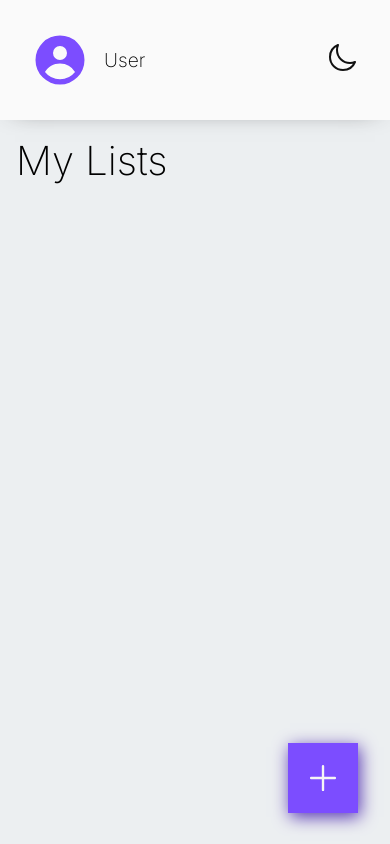
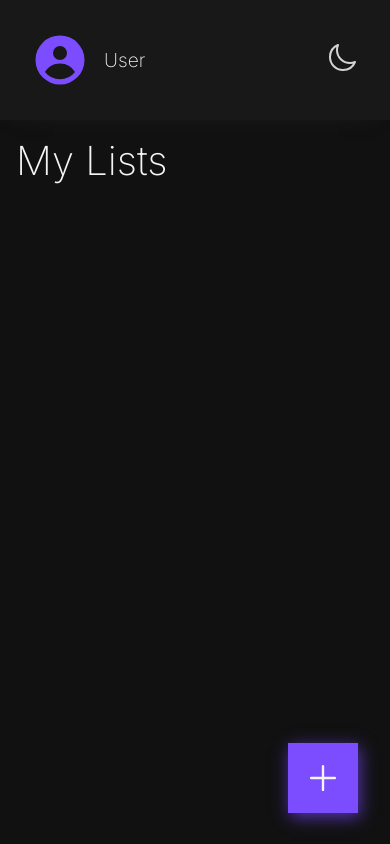
Before and after one commit to rodridelossantos/todo_vanilla, a plain HTML site: page index.html in a window 390 px wide. Drawn offline with Linux system fonts and the light colour scheme.

Commit message:
complete dark theme toggle

```diff
--- a/script.js
+++ b/script.js
@@ -26,19 +26,38 @@ const ellipsesSvg = `<svg xmlns="http://www.w3.org/2000/svg" fill="none" viewBox
   <path stroke-linecap="round" stroke-linejoin="round" d="M12 6.75a.75.75 0 1 1 0-1.5.75.75 0 0 1 0 1.5ZM12 12.75a.75.75 0 1 1 0-1.5.75.75 0 0 1 0 1.5ZM12 18.75a.75.75 0 1 1 0-1.5.75.75 0 0 1 0 1.5Z" />
 </svg>
 `
-const moonSvg = `<svg xmlns="http://www.w3.org/2000/svg" fill="none" viewBox="0 0 24 24" stroke-width="1.5" stroke="currentColor" class="size-6">
+const moonSvg = `<svg class="moon_svg" id="moon_svg" xmlns="http://www.w3.org/2000/svg" fill="none" viewBox="0 0 24 24" stroke-width="1.5" stroke="currentColor" class="size-6">
   <path stroke-linecap="round" stroke-linejoin="round" d="M21.752 15.002A9.72 9.72 0 0 1 18 15.75c-5.385 0-9.75-4.365-9.75-9.75 0-1.33.266-2.597.748-3.752A9.753 9.753 0 0 0 3 11.25C3 16.635 7.365 21 12.75 21a9.753 9.753 0 0 0 9.002-5.998Z" />
 </svg>
 `
-const sunSvg = `<svg xmlns="http://www.w3.org/2000/svg" fill="none" viewBox="0 0 24 24" stroke-width="1.5" stroke="currentColor" class="size-6">
+const sunSvg = `<svg class="sun_svg" id="sun_svg" xmlns="http://www.w3.org/2000/svg" fill="none" viewBox="0 0 24 24" stroke-width="1.5" stroke="currentColor" class="size-6">
   <path stroke-linecap="round" stroke-linejoin="round" d="M12 3v2.25m6.364.386-1.591 1.591M21 12h-2.25m-.386 6.364-1.591-1.591M12 18.75V21m-4.773-4.227-1.591 1.591M5.25 12H3m4.227-4.773L5.636 5.636M15.75 12a3.75 3.75 0 1 1-7.5 0 3.75 3.75 0 0 1 7.5 0Z" />
 </svg>
 `
 
-// Usar clases utilitarias en vez de in-line styles.
 
+if (!localStorage.getItem("dark-theme")){
+localStorage.setItem("dark-theme", "true")
+}
 
-// tasks.style = "display: none"
+const setTheme = () => {
+    let isDark = JSON.parse(localStorage.getItem("dark-theme"));
+    if (isDark) {
+        document.body.classList.add("dark_mode")
+        darkModeDiv.innerHTML = moonSvg;
+    }
+    else {
+        document.body.classList.remove('dark_mode')
+        darkModeDiv.innerHTML = sunSvg;
+    }
+}
+setTheme();
+
+darkModeDiv.addEventListener('click', () => {
+    let isDark = JSON.parse(localStorage.getItem("dark-theme"))
+    localStorage.setItem("dark-theme", isDark ? "false" : "true");
+    setTheme()
+})
 
 tasks.classList.add("hidden")
 
--- a/style.css
+++ b/style.css
@@ -345,12 +345,12 @@ hr {
     display: flex;
 }
 
-.moon_svg {
+.moon_svg, .sun_svg {
     color: var(--svg-color);
     height: 2rem;
 }
 
-.moon_svg:hover {
+.moon_svg:hover, .sun_svg:hover {
     color: var(--text-color);
     cursor: pointer;
     transition: all 150ms;
```
